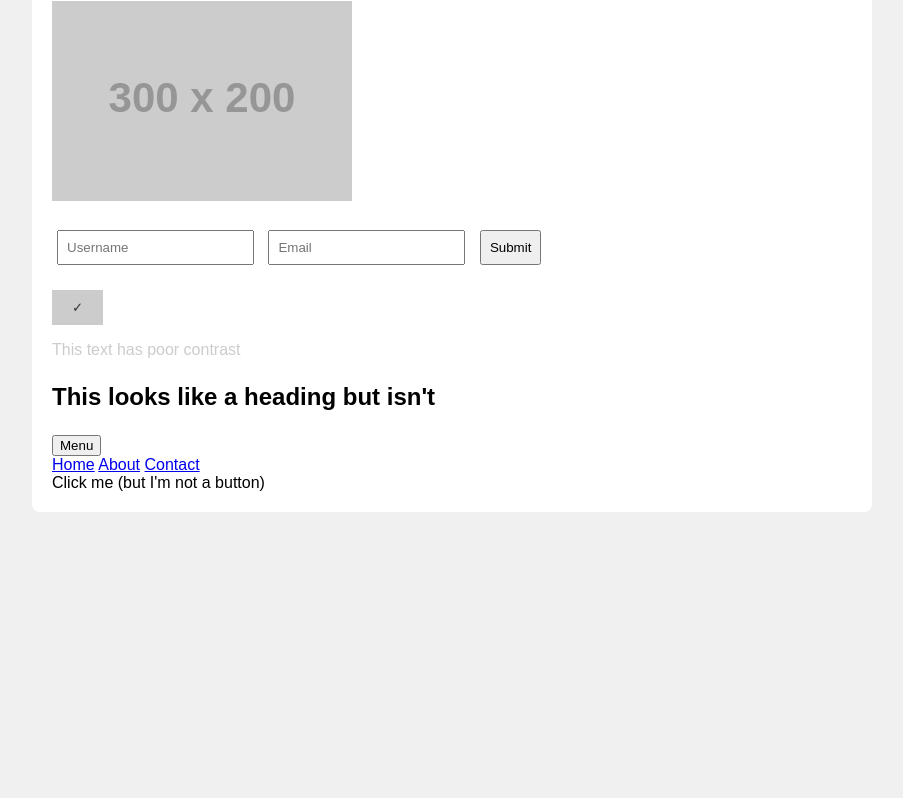
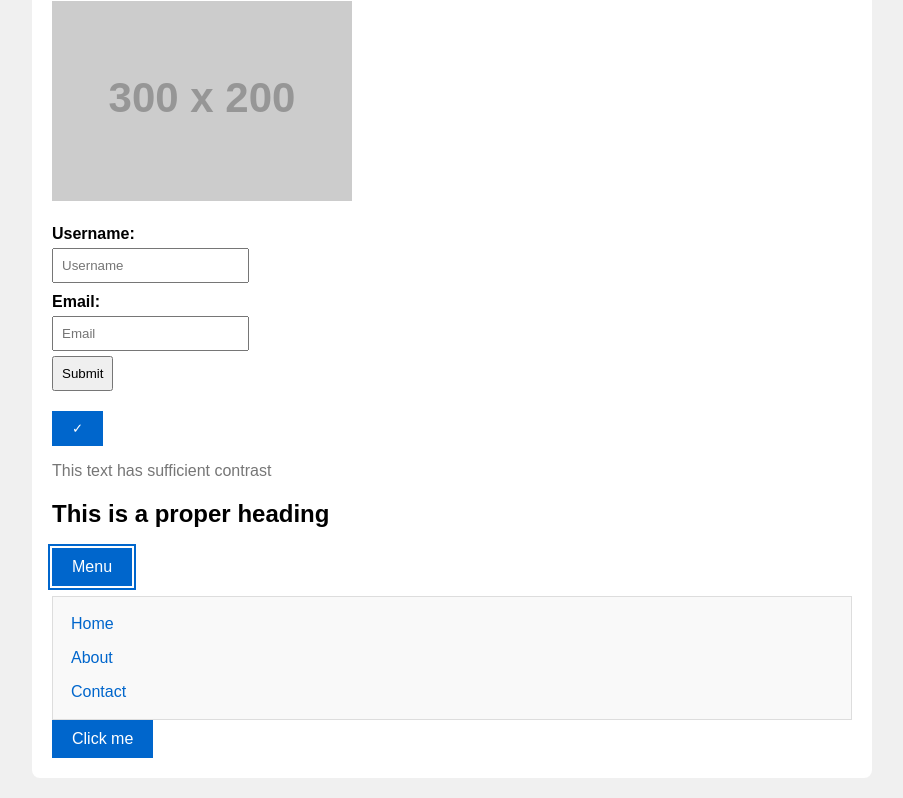
Before and after one commit to rejeesh-tryzens/accesslint, a website: page test.html in a window 1280 px wide. Both pictures are taken after a click on the button "Menu". Shown: the part 119-917 px from the top of the page, without its empty margins (188-1091 px from the left). Before the commit the page ends 800 px from the top, so only its background shows below. Drawn offline with Linux system fonts and the light colour scheme; placeholder pictures from the web are drawn by us.

Commit message:
fix(a11y): Fix accessibility issues in test.html

```diff
--- a/test.html
+++ b/test.html
@@ -18,11 +18,18 @@
             border-radius: 8px;
         }
         .button {
-            background-color: #ccc;
-            color: #333;
+            background-color: #0066cc;
+            color: #ffffff;
             padding: 10px 20px;
             border: none;
             cursor: pointer;
+        }
+        .button:hover {
+            background-color: #0052a3;
+        }
+        .button:focus {
+            outline: 2px solid #0066cc;
+            outline-offset: 2px;
         }
         .image-container {
             margin: 20px 0;
@@ -30,68 +37,136 @@
         form {
             margin: 20px 0;
         }
+        label {
+            display: block;
+            margin-top: 10px;
+            font-weight: bold;
+        }
         input {
             padding: 8px;
-            margin: 5px;
+            margin: 5px 0;
+            display: block;
+        }
+        .clickable-button {
+            background-color: #0066cc;
+            color: #ffffff;
+            padding: 10px 20px;
+            border: none;
+            cursor: pointer;
+            font-size: 16px;
+        }
+        .clickable-button:hover {
+            background-color: #0052a3;
+        }
+        .clickable-button:focus {
+            outline: 2px solid #0066cc;
+            outline-offset: 2px;
+        }
+        .menu-button {
+            background-color: #0066cc;
+            color: #ffffff;
+            padding: 10px 20px;
+            border: none;
+            cursor: pointer;
+            font-size: 16px;
+        }
+        .menu-button:hover {
+            background-color: #0052a3;
+        }
+        .menu-button:focus {
+            outline: 2px solid #0066cc;
+            outline-offset: 2px;
+        }
+        #menu {
+            margin-top: 10px;
+            padding: 10px;
+            background-color: #f9f9f9;
+            border: 1px solid #ddd;
+        }
+        #menu a {
+            display: block;
+            padding: 8px;
+            color: #0066cc;
+            text-decoration: none;
+        }
+        #menu a:hover {
+            background-color: #e9e9e9;
+        }
+        #menu a:focus {
+            outline: 2px solid #0066cc;
+            outline-offset: 2px;
         }
     </style>
 </head>
 <body>
+    <main>
         <div class="container">
             <h1>Accessibility Test Page</h1>
 
-        <!-- Missing alt text -->
+            <!-- Fixed: Added alt text -->
             <div class="image-container">
-            <img src="https://via.placeholder.com/300x200" />
+                <img src="https://via.placeholder.com/300x200" alt="Placeholder image showing 300 by 200 pixel dimensions" />
             </div>
 
-        <!-- Form without proper labels -->
+            <!-- Fixed: Added proper labels -->
             <form>
-            <input type="text" name="username" placeholder="Username" />
-            <input type="email" name="email" placeholder="Email" />
+                <label for="username">Username:</label>
+                <input type="text" id="username" name="username" placeholder="Username" />
+
+                <label for="email">Email:</label>
+                <input type="email" id="email" name="email" placeholder="Email" />
+
                 <input type="submit" value="Submit" />
             </form>
 
-        <!-- Button without accessible text -->
+            <!-- Fixed: Added aria-label and type attribute, removed inline onclick -->
             <div>
-            <button class="button" onclick="alert('Clicked')">
-                <span class="icon">✓</span>
+                <button type="button" class="button" id="confirmButton" aria-label="Confirm action">
+                    <span class="icon" aria-hidden="true">✓</span>
                 </button>
             </div>
 
-        <!-- Poor color contrast -->
-        <p style="color: #ccc;">This text has poor contrast</p>
+            <!-- Fixed: Improved color contrast -->
+            <p style="color: #767676;">This text has sufficient contrast</p>
 
-        <!-- Missing heading structure -->
+            <!-- Fixed: Used proper heading element -->
             <div>
-            <p style="font-size: 24px; font-weight: bold;">This looks like a heading but isn't</p>
+                <h2>This is a proper heading</h2>
             </div>
 
-        <!-- Missing ARIA labels -->
+            <!-- Fixed: Added ARIA attributes and semantic nav element -->
             <div>
-            <button onclick="toggleMenu()">Menu</button>
-            <div id="menu" style="display: none;">
+                <button type="button" class="menu-button" id="menuButton" aria-expanded="false" aria-controls="menu" aria-haspopup="true">Menu</button>
+                <nav id="menu" style="display: none;" role="navigation">
                     <a href="#home">Home</a>
                     <a href="#about">About</a>
                     <a href="#contact">Contact</a>
-            </div>
+                </nav>
             </div>
 
-        <!-- Non-semantic HTML -->
-        <div onclick="handleClick()" style="cursor: pointer;">
-            Click me (but I'm not a button)
+            <!-- Fixed: Replaced div with semantic button element -->
+            <button type="button" class="clickable-button" id="clickableButton">Click me</button>
         </div>
-    </div>
+    </main>
 
     <script>
-        function toggleMenu() {
+        // Fixed: Moved event handlers to external JavaScript
+        document.getElementById('confirmButton').addEventListener('click', function() {
+            alert('Clicked');
+        });
+
+        document.getElementById('menuButton').addEventListener('click', function() {
             const menu = document.getElementById('menu');
-            menu.style.display = menu.style.display === 'none' ? 'block' : 'none';
-        }
+            const button = document.getElementById('menuButton');
+            const isExpanded = button.getAttribute('aria-expanded') === 'true';
 
-        function handleClick() {
+            menu.style.display = isExpanded ? 'none' : 'block';
+            button.setAttribute('aria-expanded', !isExpanded);
+        });
+
+        document.getElementById('clickableButton').addEventListener('click', function() {
             alert('Clicked!');
-        }
+        });
     </script>
 </body>
 </html>
```
Lines whose indentation alone changed are shown as unchanged.
